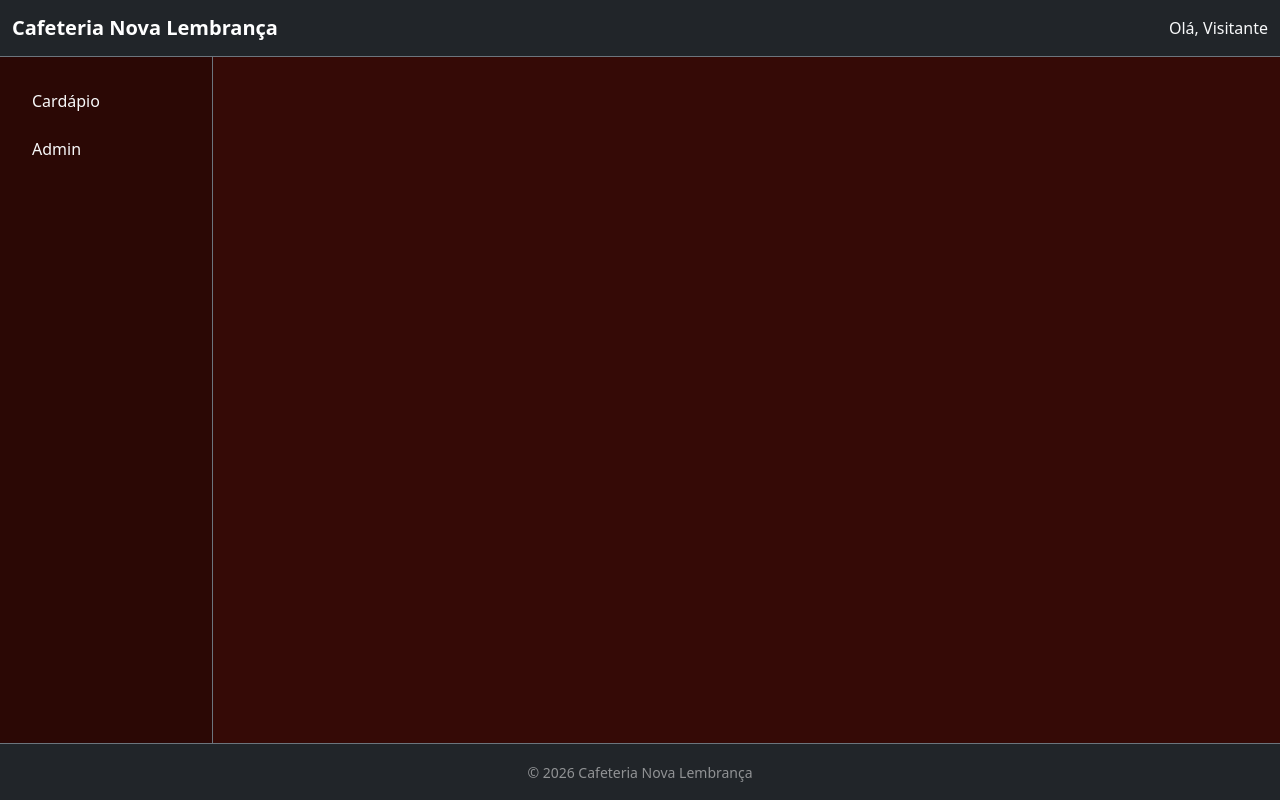
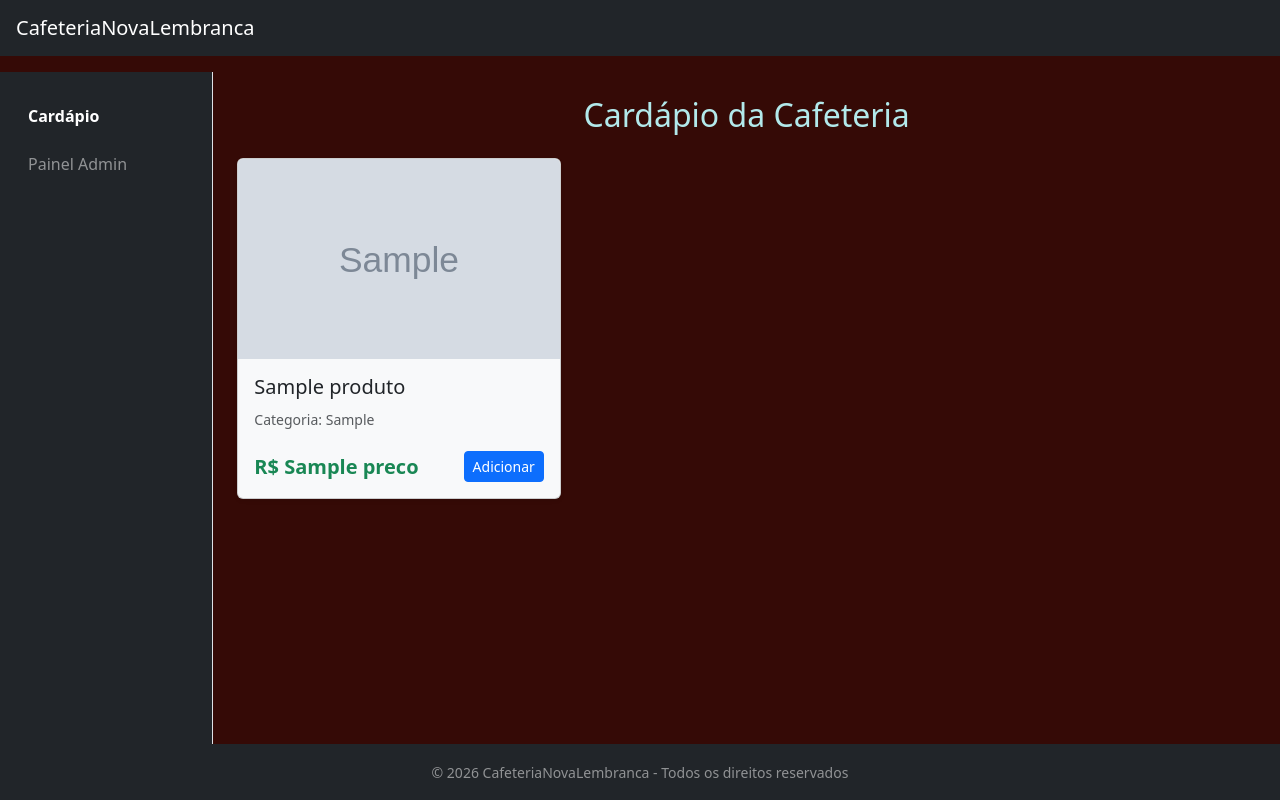
Before and after one commit to dutraazambuja28-ctrl/Cafe_Nova_Lembranca, a Django app: template CafeNL/templates/CafeNL/CafeNL_list.html in a window 1280 px wide. Run offline with Django 5.2, Linux system fonts and the light colour scheme; the template is opened without the code that fills it: most values are stand-ins (such as "Sample title", 1, 10 or a date in 2020); grey boxes marked "Sample" are stand-in pictures; parts of the project's set-up code (start-up, migrations or seed data) failed here and were passed over.

Commit message:
Implementação dos produtos

```diff
--- a/CafeNL/admin.py
+++ b/CafeNL/admin.py
@@ -19,7 +19,6 @@ class MesaAdmin(admin.ModelAdmin):
 class ItemPedidoInline(admin.TabularInline):
     model = ItemPedido
     extra = 1
-    autocomplete_fields = ("produto",)
     readonly_fields = ("subtotal_display",)
     fields = ("produto", "quantidade", "subtotal_display")
 
@@ -63,6 +62,7 @@ class PedidoAdmin(admin.ModelAdmin):
         queryset.update(status=Pedido.Status.PAGO)
 
 
+
 admin.site.register(ItemMenu, ItemMenuAdmin)
 admin.site.register(Mesa, MesaAdmin)
 admin.site.register(Pedido, PedidoAdmin)
--- a/CafeNL/models.py
+++ b/CafeNL/models.py
@@ -11,6 +11,9 @@ class ItemMenu(models.Model):
     nome = models.CharField(max_length=100)
     preco = models.DecimalField(max_digits=8, decimal_places=2)
     categoria = models.CharField(max_length=20, choices=Categoria.choices)
+
+    # Campo adicionado para suportar o upload de imagens do cardápio
+    imagem = models.ImageField(upload_to="cardapio/", blank=True, null=True)
 
     def __str__(self):
         return f"{self.nome} (R$ {self.preco:.2f})"
--- a/CafeNL/templates/CafeNL/CafeNL_list.html
+++ b/CafeNL/templates/CafeNL/CafeNL_list.html
@@ -6,46 +6,61 @@
     <meta charset="UTF-8">
     <meta name="viewport" content="width=device-width, initial-scale=1.0">
     <title>{% block title %}CafeteriaNovaLembranca{% endblock %}</title>
-    <link href="https://cdn.jsdelivr.net/npm/bootstrap@5.3.8/dist/css/bootstrap.min.css" rel="stylesheet" crossorigin="anonymous">
+
+    <link href="https://cdn.jsdelivr.net/npm/bootstrap@5.3.8/dist/css/bootstrap.min.css" rel="stylesheet"
+        integrity="sha384-sRIl4kxILFvY47J16cr9ZwB07vP4J8+LH7qKQnuqkuIAvNWLzeN8tE5YBujZqJLB" crossorigin="anonymous">
+
     <link rel="stylesheet" href="{% static 'CafeNL/css/style.css' %}">
-    <script src="https://cdn.jsdelivr.net/npm/bootstrap@5.3.8/dist/js/bootstrap.bundle.min.js" crossorigin="anonymous" defer></script>
 </head>
 
-<body class="d-flex flex-column min-vh-100" style="background-color: #350a06 !important; color: #f8f9fa;">
+<body class="d-flex flex-column min-vh-100" style="background-color: #350a06 !important; color: #b2e9eb;">
 
-    <nav class="navbar navbar-dark bg-dark border-bottom border-secondary">
-        <div class="container-fluid">
-            <a href="{% url 'CafeNL:cardapio_list' %}" class="navbar-brand fw-bold">Cafeteria Nova Lembrança</a>
-            <span class="navbar-text text-light">
-                Olá, {% if user.is_authenticated %}{{ user.username }}{% else %}Visitante{% endif %}
-            </span>
-        </div>
-    </nav>
+    {% include "partials/_navbar.html" %}
 
-    <div class="container-fluid flex-grow-1 d-flex flex-column px-0">
-        <div class="row flex-grow-1 g-0">
+    <div class="container-fluid flex-grow-1 d-flex flex-column">
+        <div class="row flex-grow-1">
 
-            <aside class="col-md-3 col-lg-2 py-4 border-end border-secondary" style="background-color: #2b0805 !important;">
-                <ul class="nav flex-column px-3">
-                    <li class="nav-item mb-2">
-                        <a href="{% url 'CafeNL:cardapio_list' %}" class="nav-link text-light">Cardápio</a>
-                    </li>
-                    <li class="nav-item">
-                        <a href="{% url 'admin:index' %}" class="nav-link text-light">Admin</a>
-                    </li>
-                </ul>
-            </aside>
+            {% include "partials/_sidebar.html" %}
 
-            <main class="col-md-9 col-lg-10 p-4 text-light">
+            <main class="col-md-9 col-lg-10 py-4 px-4">
                 {% block content %}
+                <h2 class="mb-4 text-center">Cardápio da Cafeteria</h2>
+
+                <div class="row row-cols-1 row-cols-md-3 g-4">
+                    {% for produto in itens_menu %}
+                    <div class="col">
+                        <div class="card h-100 shadow-sm text-dark bg-light">
+                            {% if produto.imagem %}
+                                <img src="{{ produto.imagem.url }}" class="card-img-top" alt="{{ produto.nome }}" style="height: 200px; object-fit: cover;">
+                            {% else %}
+                                <div class="bg-secondary text-white text-center py-5" style="height: 200px;">Sem Imagem</div>
+                            {% endif %}
+                            <div class="card-body d-flex flex-column">
+                                <h5 class="card-title">{{ produto.nome }}</h5>
+                                <p class="card-text text-muted mb-1"><small>Categoria: {{ produto.get_categoria_display }}</small></p>
+                                <div class="d-flex justify-content-between align-items-center mt-auto pt-3">
+                                    <span class="fw-bold fs-5 text-success">R$ {{ produto.preco }}</span>
+                                    <button class="btn btn-primary btn-sm">Adicionar</button>
+                                </div>
+                            </div>
+                        </div>
+                    </div>
+                    {% empty %}
+                    <div class="col-12">
+                        <p class="text-center">Nenhum produto cadastrado no cardápio ainda.</p>
+                    </div>
+                    {% endfor %}
+                </div>
                 {% endblock %}
             </main>
         </div>
     </div>
 
-    <footer class="bg-dark text-white-50 text-center py-3 border-top border-secondary mt-auto">
-        <small>&copy; {% now "Y" %} Cafeteria Nova Lembrança</small>
-    </footer>
+    {% include "partials/_footer.html" %}
+
+    <script src="https://cdn.jsdelivr.net/npm/bootstrap@5.3.8/dist/js/bootstrap.bundle.min.js"
+        integrity="sha384-FKyoEForCGlyvwx9Hj09JcYn3nv7wiPVlz7YYwJrWVcXK/BmnVDxM+D2scQbITxI" crossorigin="anonymous"
+        defer></script>
 
 </body>
 
--- /dev/null
+++ b/CafeNL/templates/CafeNL/partials/_footer.html
@@ -0,0 +1,3 @@
+<footer class="bg-dark text-white-50 text-center py-3 mt-auto">
+    <small>&copy; {% now "Y" %} CafeteriaNovaLembranca - Todos os direitos reservados</small>
+</footer>
--- /dev/null
+++ b/CafeNL/templates/CafeNL/partials/_navbar.html
@@ -0,0 +1,3 @@
+<nav class="navbar navbar-dark bg-dark px-3 mb-3">
+    <a href="{% url 'CafeNL:cardapio_list' %}" class="navbar-brand">CafeteriaNovaLembranca</a>
+</nav>
--- /dev/null
+++ b/CafeNL/templates/CafeNL/partials/_sidebar.html
@@ -0,0 +1,10 @@
+<aside class="col-md-3 col-lg-2 bg-dark text-white border-end py-4">
+    <ul class="nav flex-column">
+        <li class="nav-item mb-2">
+            <a href="{% url 'CafeNL:cardapio_list' %}" class="nav-link text-white fw-bold">Cardápio</a>
+        </li>
+        <li class="nav-item">
+            <a href="{% url 'admin:index' %}" class="nav-link text-white-50">Painel Admin</a>
+        </li>
+    </ul>
+</aside>
--- a/CafeNL/urls.py
+++ b/CafeNL/urls.py
@@ -4,5 +4,6 @@ from CafeNL.views import ItemMenuListView
 app_name = "CafeNL"
 
 urlpatterns = [
-    path("listar/", ItemMenuListView.as_view(), name="cardapio_list"),
+    path('', ItemMenuListView.as_view(), name="cardapio_list"),
+    path('listar/', ItemMenuListView.as_view(), name="cardapio_listar"),
 ]
--- a/config/config/settings.py
+++ b/config/config/settings.py
@@ -125,3 +125,8 @@ MAILERS = {
         'BACKEND': 'django.core.mail.backends.console.EmailBackend',
     },
 }
+
+import os
+
+MEDIA_URL = '/media/'
+MEDIA_ROOT = os.path.join(BASE_DIR, 'media')
--- a/config/config/urls.py
+++ b/config/config/urls.py
@@ -1,23 +1,14 @@
-"""
-URL configuration for config project.
-
-The `urlpatterns` list routes URLs to views. For more information please see:
-    https://docs.djangoproject.com/en/6.1/topics/http/urls/
-Examples:
-Function views
-    1. Add an import:  from my_app import views
-    2. Add a URL to urlpatterns:  path('', views.home, name='home')
-Class-based views
-    1. Add an import:  from other_app.views import Home
-    2. Add a URL to urlpatterns:  path('', Home.as_view(), name='home')
-Including another URLconf
-    1. Import the include() function: from django.urls import include, path
-    2. Add a URL to urlpatterns:  path('blog/', include('blog.urls'))
-"""
+from django.conf import settings
+from django.conf.urls.static import static
 from django.contrib import admin
 from django.urls import path, include
+from django.shortcuts import redirect
 
 urlpatterns = [
     path('admin/', admin.site.urls),
-    path('', include('CafeNL.urls')),
+    path('CafeNL/', include('CafeNL.urls')),
+    path('', lambda request: redirect('CafeNL:cardapio_list')),
 ]
+
+if settings.DEBUG:
+    urlpatterns += static(settings.MEDIA_URL, document_root=settings.MEDIA_ROOT)
--- /dev/null
+++ b/package.json
@@ -0,0 +1,5 @@
+{
+  "dependencies": {
+    "bootstrap": "^5.3.8"
+  }
+}
```
Also changed, not shown: CafeNL/migrations/0002_itemmenu_imagem.py (added), package-lock.json (added).
